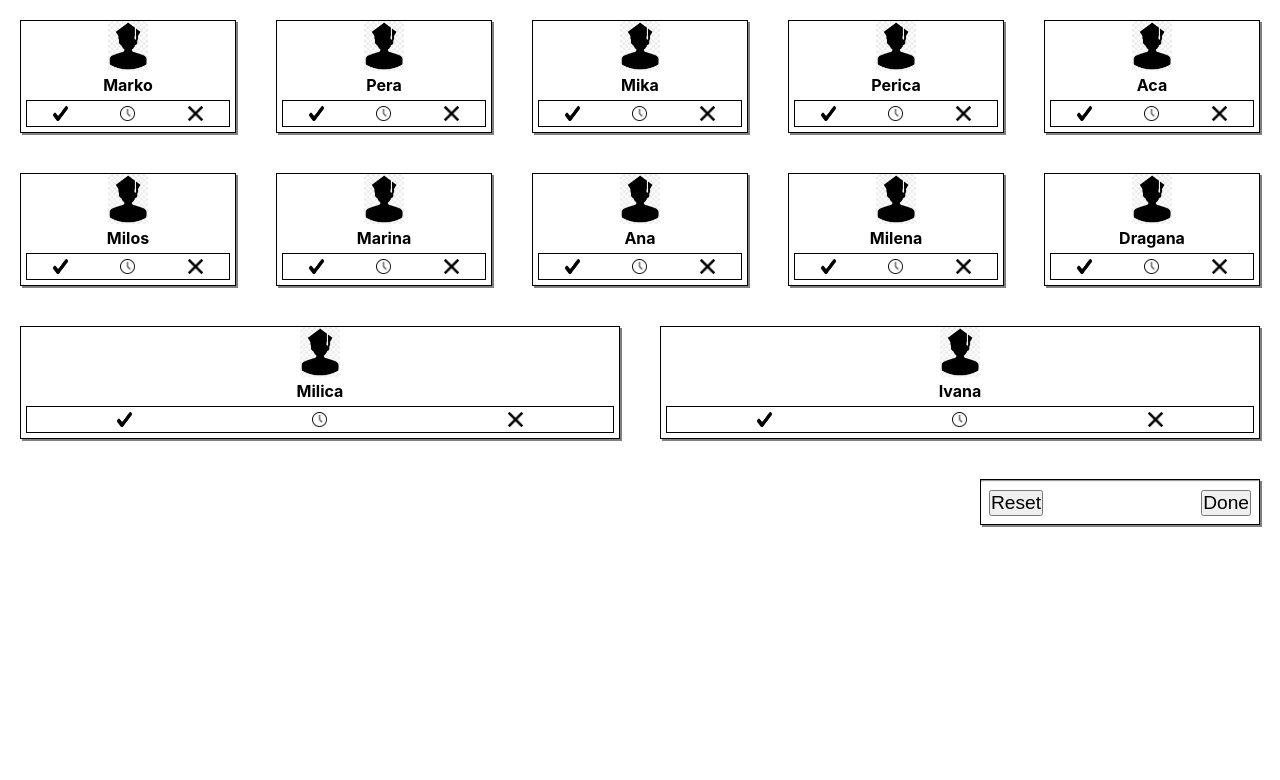
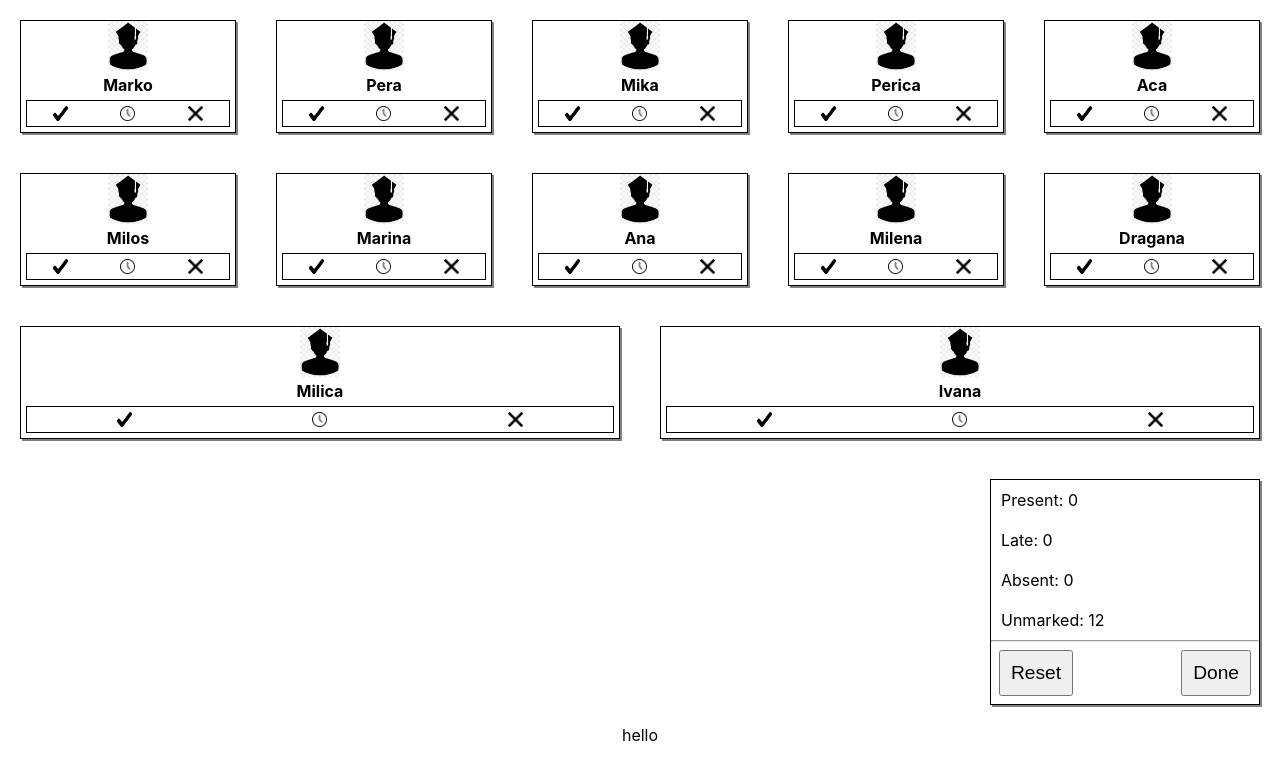
Before and after one commit to Vukosavljev/Classroom, a React (Create React App) app: page / in a window 1280 px wide. Shown: the top 780 px of the page. Built offline with nearby package versions, Linux system fonts and the light colour scheme.

Commit message:
fixing the state in main component and connecting modal component

```diff
--- /dev/null
+++ b/src/components/Modal/Modal.js
@@ -0,0 +1,10 @@
+import React from 'react'
+import './Modal.scss'
+
+export default function Modal() {
+  return (
+    <div>
+      hello
+    </div>
+  )
+}
--- a/src/components/Summary/Summary.js
+++ b/src/components/Summary/Summary.js
@@ -3,17 +3,19 @@ import './Summary.scss'
 
 export default function Summary(props) {
 
-    // const {present, late, absent, unmarked} = props.attending;
+    const {present, late, absent, students} = props.attending;
+    const unmarked = students.length - (present + late + absent);
 
   return (
     <div className="summaryWrapper" >
-      {/* <p>Present: {present} </p>
+      <p>Present: {present} </p>
       <p>Late: {late} </p>
       <p>Absent: {absent} </p>
-      <p>Unmarked: {unmarked} </p> */}
+      <p>Unmarked: {unmarked}</p>
       <hr/>
-      <button className="reset btn" >Reset</button>
-      <button className="done btn">Done</button>
+      <button className="reset btn" onClick={props.reset} >Reset</button>
+      <button className="done btn"  onClick={props.doneClicked} >Done</button>
+      {/* for done btn ----- disabled={unmarked !== 0} */}
     </div>
   )
 }
--- a/src/components/Summary/Summary.scss
+++ b/src/components/Summary/Summary.scss
@@ -10,8 +10,9 @@
     .btn {
         font-size: 1.2rem;
         margin: 8px;
+        padding: 10px;
     }
     .reset {
-        margin-right: 150px;
+        margin-right: 100px;
     }
 }
--- a/src/containers/ClassroomContainer.js
+++ b/src/containers/ClassroomContainer.js
@@ -1,25 +1,14 @@
 import React, { Component } from 'react'
 import Student from '../components/Student/Student'
 import Summary from '../components/Summary/Summary'
+import Modal from '../components/Modal/Modal'
 import './Classroom.scss'
 
 
 export default class ClassromContainer extends Component {
-    // constructor(props) {
-    //     super(props);
-    //     this.state = {
-    //         students: [
-    //             {name: 'Marko', id: 1, attendace: null}, {name: 'Pera', id: 2, attendace: null},
-    //             {name: 'Mika', id: 3, attendace: null}, {name: 'Perica', id: 4, attendace: null},
-    //             {name: 'Aca', id: 5, attendace: null}, {name: 'Milos', id: 6, attendace: null},
-    //             {name: 'Marina', id: 7, attendace: null}, {name: 'Ana', id: 8, attendace: null},
-    //             {name: 'Milena', id: 9, attendace: null}, {name: 'Dragana', id: 10, attendace: null},
-    //             {name: 'Milica', id: 11, attendace: null}, {name: 'Ivana', id: 12, attendace: null},
-    //         ],
-    //     }
-
-    // }
-    state = {
+    constructor(props) {
+        super(props);
+        this.state = {
             students: [
                 {name: 'Marko', id: 1, attendace: null}, {name: 'Pera', id: 2, attendace: null},
                 {name: 'Mika', id: 3, attendace: null}, {name: 'Perica', id: 4, attendace: null},
@@ -28,21 +17,37 @@ export default class ClassromContainer extends Component {
                 {name: 'Milena', id: 9, attendace: null}, {name: 'Dragana', id: 10, attendace: null},
                 {name: 'Milica', id: 11, attendace: null}, {name: 'Ivana', id: 12, attendace: null},
             ],
-        // present: 0,
-        // late: 0,
-        // absent: 0,
-        // unmarked: this.state.students.length,
+            present: 0,
+            late: 0,
+            absent: 0,
+            done: false
         }
+    }
+
     addAttendaceHandler = (e, id) => {
-        console.log(this.state['students'])
-        // const attendStudents = [...this.state.students].map( student => {
-        //     if (student.id === id) {
-        //         student.attendace = e;
-        //     }
-        //     return student;
-        // })
-        // this.setState({ students: attendStudents });
-        // console.log(attendStudents)
+        const attendStudents = [...this.state.students].map( student => {
+            if (student.id === id) {
+                student.attendace = e;
+            }
+            return student;
+        })
+        this.setState( state => {
+            return {[e]: state[e] + 1};
+        });
+        this.setState({ students: attendStudents });
+        console.log(attendStudents)
+    }
+
+    resetAttendace = () => {
+        const resetStudents = [...this.state.students];
+        resetStudents.forEach( student => student.attendace = "");
+        console.log(resetStudents)
+        this.setState({ students: resetStudents, present: 0, late: 0, absent: 0, done: false});
+    }
+
+    doneClickHandler = () => {
+        this.setState({done: true})
+        console.log(this.state)
     }
 
 
@@ -62,9 +67,12 @@ export default class ClassromContainer extends Component {
             </div>
             <div className="Summary" >
                 <Summary
-                // attending={this.state}
+                attending={this.state}
+                reset={this.resetAttendace}
+                doneClicked={this.doneClickHandler}
                  />
             </div>
+            <Modal />
 
         </>
     )
```
Also changed, not shown: src/components/Modal/Modal.scss (added). Lines whose indentation alone changed are shown as unchanged.
